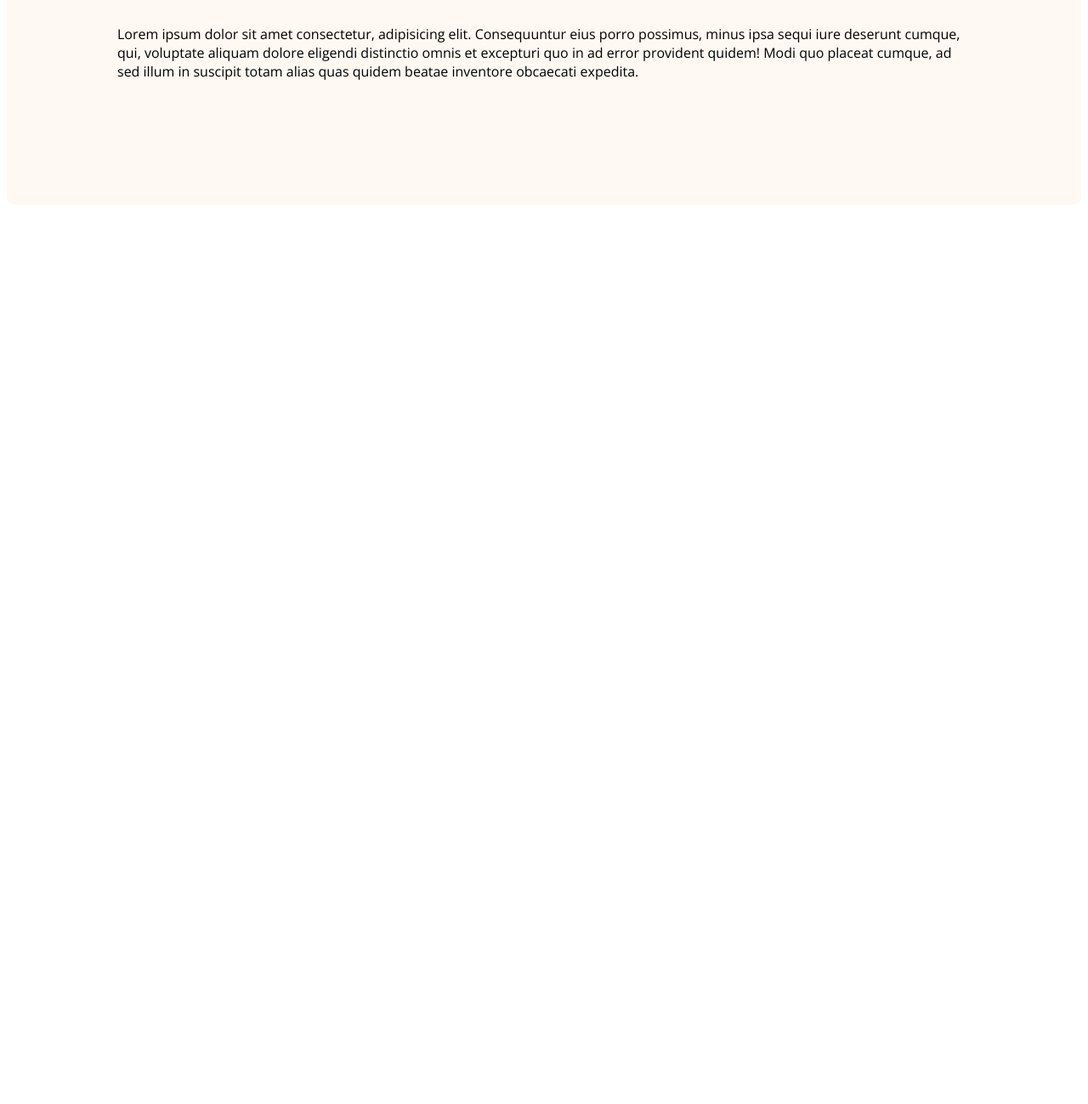
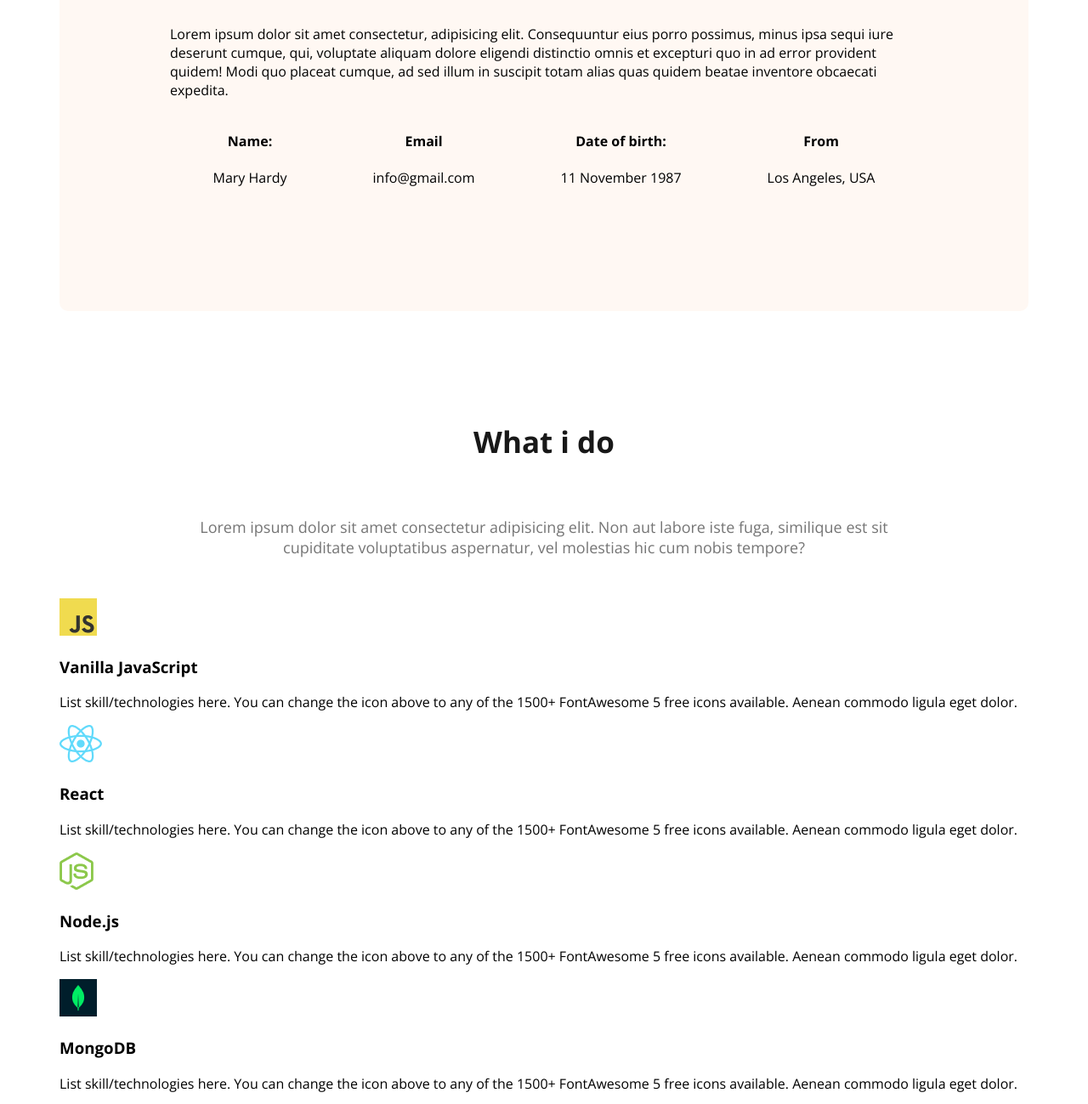
Before and after one commit to mottalibhassan/others-portfolio, a plain HTML site: page index.html in a window 1280 px wide. Shown: the part 1100-2399 px from the top of the page at 85% size. Before the commit the page ends 1471 px from the top, so only its background shows below. Drawn offline with nearby package versions, Linux system fonts and the light colour scheme.

Commit message:
web 70% dome

```diff
--- a/index.html
+++ b/index.html
@@ -34,6 +34,51 @@
         <section class="about">
             <h3 class="section-title">About Me</h3>
             <p class="section-description">Lorem ipsum dolor sit amet consectetur, adipisicing elit. Consequuntur eius porro possimus, minus ipsa sequi iure deserunt cumque, qui, voluptate aliquam dolore eligendi distinctio omnis et excepturi quo in ad error provident quidem! Modi quo placeat cumque, ad sed illum in suscipit totam alias quas quidem beatae inventore obcaecati expedita.</p>
+            <div class="about-info-container">
+                <div class="inf">
+                    <h4 class="info-title">Name:</h4>
+                    <p class="info-discription">Mary Hardy </p>
+                </div>
+                <div class="inf">
+                    <h4 class="info-title">Email</h4>
+                    <p class="info-discription">info@gmail.com</p>
+                </div>
+                <div class="inf">
+                    <h4 class="info-title">Date of birth:</h4>
+                    <p class="info-discription">11 November 1987</p>
+                </div>
+                <div class="inf">
+                    <h4 class="info-title">From</h4>
+                    <p class="info-discription">Los Angeles, USA</p>
+                </div>
+            </div>
+        </section>
+        <!-- What i do section start -->
+        <section>
+            <h3 class="section-title">What i do</h3>
+            <p class="section-discription" id="what-i-do-description">Lorem ipsum dolor sit amet consectetur adipisicing elit. Non aut labore iste fuga, similique est sit cupiditate voluptatibus aspernatur, vel molestias hic cum nobis tempore?</p>
+            <div class="skill-container">
+                 <div class="skill">
+                    <img src="images/icons/js.png" alt="">
+                    <h3 class="skill-title">Vanilla JavaScript</h3>
+                    <p class="skill-discription">List skill/technologies here. You can change the icon above to any of the 1500+ FontAwesome 5 free icons available. Aenean commodo ligula eget dolor.</p>
+                 </div>
+                 <div class="skill">
+                    <img src="images/icons/react.png" alt="">
+                    <h3 class="skill-title">React</h3>
+                    <p class="skill-discription">List skill/technologies here. You can change the icon above to any of the 1500+ FontAwesome 5 free icons available. Aenean commodo ligula eget dolor.</p>
+                 </div>
+                 <div class="skill">
+                    <img src="images/icons/nodejs.png" alt="">
+                    <h3 class="skill-title">Node.js</h3>
+                    <p class="skill-discription">List skill/technologies here. You can change the icon above to any of the 1500+ FontAwesome 5 free icons available. Aenean commodo ligula eget dolor.</p>
+                 </div>
+                 <div class="skill">
+                    <img src="images/icons/mongo.png" alt="">
+                    <h3 class="skill-title">MongoDB</h3>
+                    <p class="skill-discription">List skill/technologies here. You can change the icon above to any of the 1500+ FontAwesome 5 free icons available. Aenean commodo ligula eget dolor.</p>
+                 </div>
+            </div>
         </section>
     </main>
 </body>
--- a/style-folder/nav-style.css
+++ b/style-folder/nav-style.css
@@ -87,3 +87,28 @@ header{
     font-size: 18px;
 
 }
+main{
+    max-width: 1140px;
+    margin: 0 auto;
+
+}
+.about-info-container{
+    display: flex;
+    justify-content: space-around;
+}
+.inf{
+    text-align: center;
+}
+.info-title{
+
+}
+.info-discription{
+
+}
+#what-i-do-description{
+    padding: 30px 150px;
+}
+.skill-container{}
+.skill{}
+.skill-title{}
+.skill-discription{}
```
